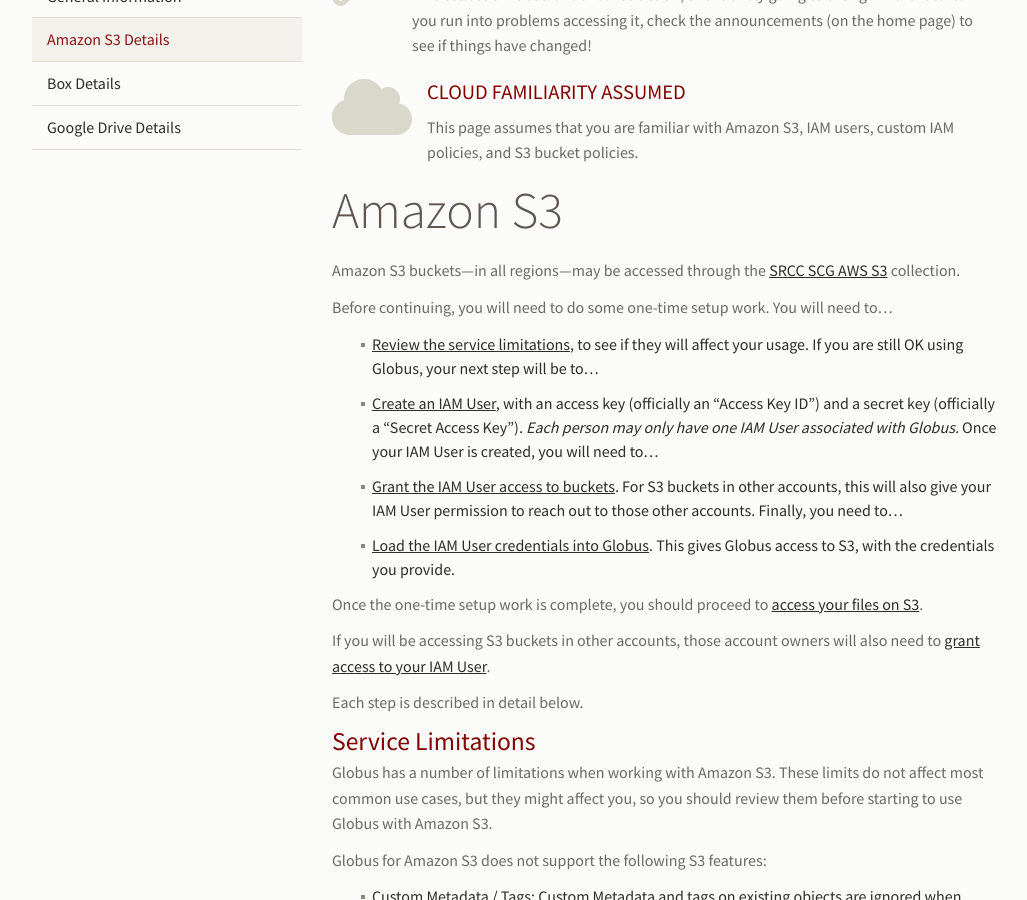
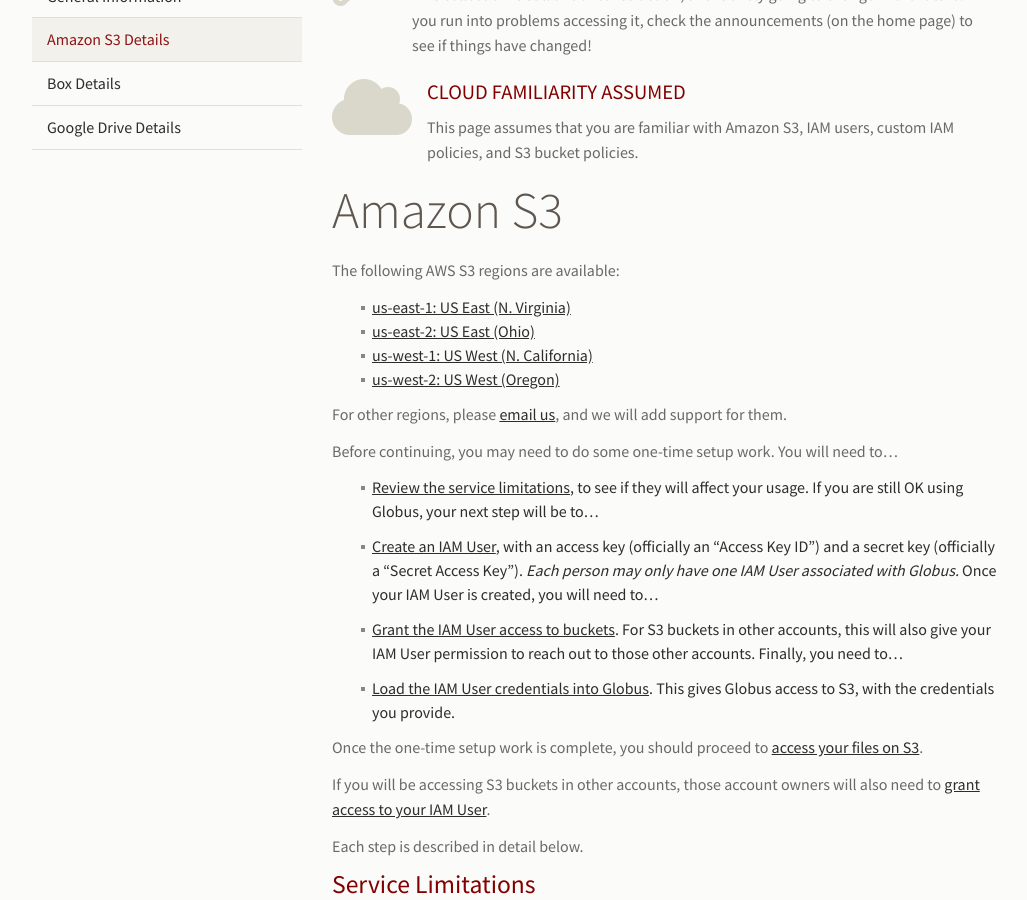
Before and after one commit to stanford-rc/globus.stanford.edu, a Jekyll site: the page built from cloud/s3.md, in a window 1280 px wide and 900 px high, scrolled down 334 px. Shown: the whole window, without its empty margins (23-1050 px from the left). Built offline with Jekyll 4.4.1, drawn with Linux system fonts in a browser that asks for light colours; nearby versions of some CDN libraries; comment, search, counter and statistics services are not loaded.

Commit message:
cloud/s3: Move links to the Globus Cloud DTN

```diff
--- a/cloud/s3.md
+++ b/cloud/s3.md
@@ -25,11 +25,17 @@ in the future.  If you run into problems accessing it, check the announcements
 
 # Amazon S3
 
-Amazon S3 buckets—in all regions—may be accessed through the [SRCC SCG AWS
-S3](https://app.globus.org/file-manager/collections/6122aa2f-bd3f-4474-b8bf-691c35397822/overview)
-collection.
+The following AWS S3 regions are available:
 
-Before continuing, you will need to do some one-time setup work.  You will need
+* [us-east-1: US East (N. Virginia)](https://app.globus.org/file-manager/collections/80414941-1880-4304-8d86-910c28a7356e/overview)
+* [us-east-2: US East (Ohio)](https://app.globus.org/file-manager/collections/ca564628-69d2-4dab-be3b-47bcdd158b89/overview)
+* [us-west-1: US West (N. California)](https://app.globus.org/file-manager/collections/ef377be5-efc2-4b21-af30-fcba6d7cf2af/overview)
+* [us-west-2: US West (Oregon)](https://app.globus.org/file-manager/collections/483837a5-663b-407a-9168-9ec98f82ff36/overview)
+
+For other regions, please [email us](mailto:srcc-support@stanford.edu), and we
+will add support for them.
+
+Before continuing, you may need to do some one-time setup work.  You will need
 to…
 
 * <a href="#service-limitations">Review the service limitations</a>, to see if
```
